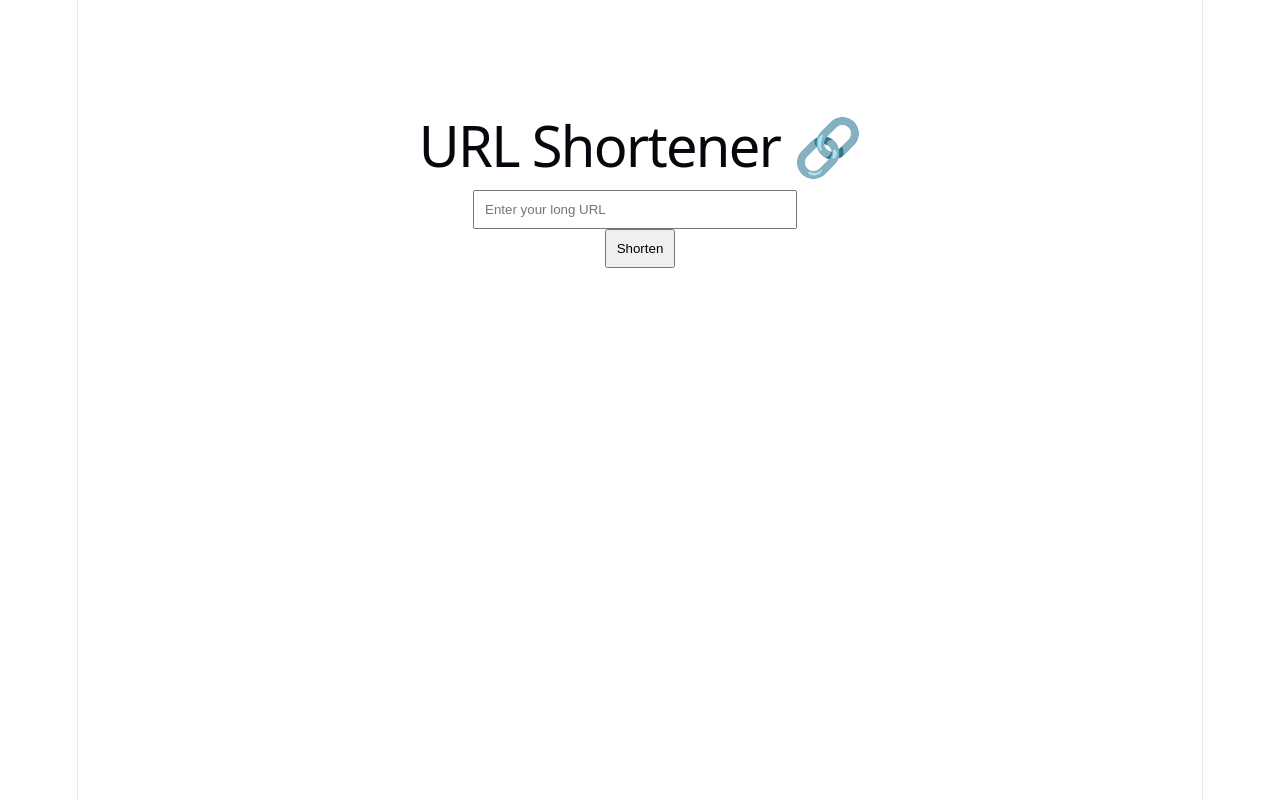
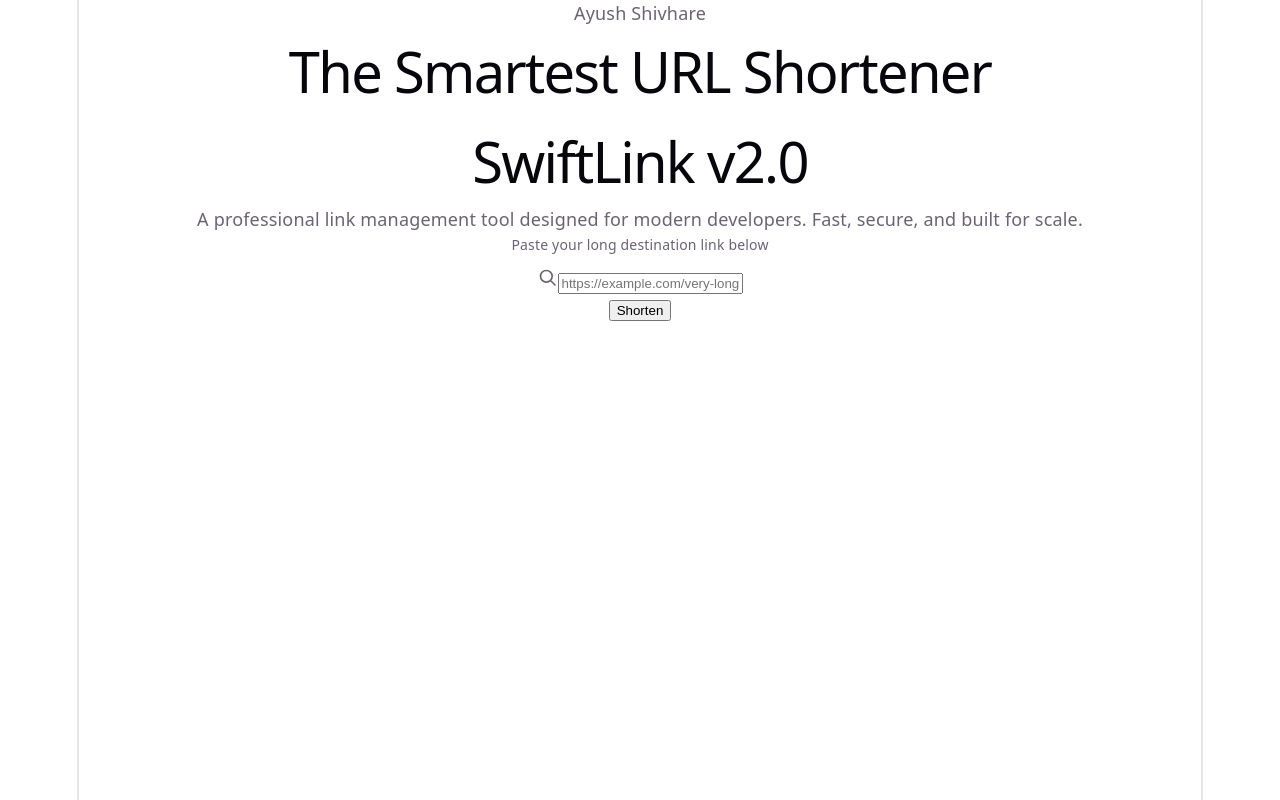
Before and after one commit to ayushshivhare351/Url-Shortener, a React app in the folder Frontend/: page / in a window 1280 px wide. Built offline with nearby package versions, Linux system fonts and the light colour scheme; the HTML template or start-up script is replaced by a standard one.

Commit message:
Enhance URL shortening with loading and error handling
Refactor URL shortening functionality to include loading state and error handling. Update input handling and improve user feedback.

```diff
--- a/Frontend/src/App.jsx
+++ b/Frontend/src/App.jsx
@@ -1,71 +1,86 @@
-import { useState } from "react";
+import React, { useState } from "react";
 import axios from "axios";
 
 function App() {
   const [url, setUrl] = useState("");
   const [shortUrl, setShortUrl] = useState("");
   const [copied, setCopied] = useState(false);
+  const [loading, setLoading] = useState(false);
 
   const handleShorten = async () => {
+    if (!url) return;
+    setLoading(true);
     try {
       const res = await axios.post("https://url-shortener-ti4q.onrender.com/shorten", {
-      longUrl: url
+        longUrl: url,
       });
-
       setShortUrl(res.data.shortUrl);
-    setUrl(""); // clears the input
-    }catch (error) {
-    console.log(error);
+      setUrl("");
+    } catch (error) {
+      console.error("Shortening failed:", error);
+    } finally {
+      setLoading(false);
     }
   };
 
+  const handleCopy = () => {
+    if (!shortUrl) return;
+    navigator.clipboard.writeText(shortUrl);
+    setCopied(true);
+    setTimeout(() => setCopied(false), 2000);
+  };
+
   return (
-    <div style={{
-      display: "flex",
-      flexDirection: "column",
-      alignItems: "center",
-      marginTop: "100px",
-      fontFamily: "Arial, sans-serif",
+    <div id="root">
+      <div className="top-badge">Ayush Shivhare</div>
 
-    }}>
+      <h1>The Smartest <span>URL Shortener</span></h1>
+      <h1><span>SwiftLink</span> v2.0</h1>
 
-      <h1>URL Shortener 🔗</h1>
+      <p className="subtitle">
+        A professional link management tool designed for modern developers.
+        Fast, secure, and built for scale.
+      </p>
 
+      <div className="glass-card">
+        <p style={{ color: "var(--text-dim)", fontSize: "14px", textAlign: "center", margin: "0 0 10px 0" }}>
+          Paste your long destination link below
+        </p>
+
+        <div className="input-group">
+          <div className="input-wrapper">
+            <svg className="input-icon" width="20" height="20" fill="none" stroke="currentColor" strokeWidth="2" viewBox="0 0 24 24">
+              <path d="M21 21l-6-6m2-5a7 7 0 11-14 0 7 7 0 0114 0z"></path>
+            </svg>
             <input
               type="text"
-        placeholder="Enter your long URL"
+              placeholder="https://example.com/very-long-url"
               value={url}
               onChange={(e) => setUrl(e.target.value)}
-        style={{
-          padding: "10px",
-          width: "300px",
-          marginRight: "10px"
-        }}
+              disabled={loading}
             />
-
-      <button
-        onClick={handleShorten}
-        style={{ padding: "10px" }}
-      >
-        Shorten
+          </div>
+          <button onClick={handleShorten} disabled={loading}>
+            {loading ? "..." : "Shorten"}
           </button>
+        </div>
 
         {shortUrl && (
-        <div>
-          Short URL: <a href={shortUrl}
-          target="_blank"
-          rel="noopener noreferrer">{shortUrl}</a>
-          <button
-            onClick={() => {
-              navigator.clipboard.writeText(shortUrl); // copy text
-              setCopied(true);                          // show feedback
-              setTimeout(() => setCopied(false), 1500); // hide after 1.5s
-            }}>Copy
+          <div className="result-box">
+            <p style={{ color: "var(--text-dim)", fontSize: "12px", marginBottom: "12px" }}>
+              Your link is ready to share:
+            </p>
+            <div className="result-content">
+              <a href={shortUrl} target="_blank" rel="noopener noreferrer" className="short-link">
+                {shortUrl}
+              </a>
+              <button style={{ padding: '10px 24px', fontSize: '13px' }} onClick={handleCopy}>
+                {copied ? "Copied!" : "Copy Link"}
               </button>
-          {copied && <span style={{ marginLeft: "10px", color: "green" }}>
-            Copied!</span>}
+            </div>
           </div>
         )}
+      </div>
     </div>
   );
 }
```
Lines whose indentation alone changed are shown as unchanged.
